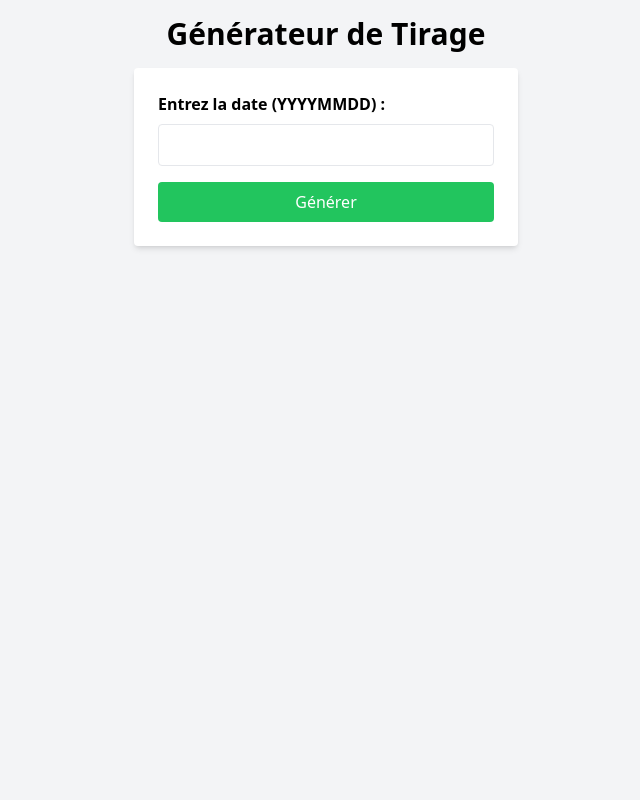
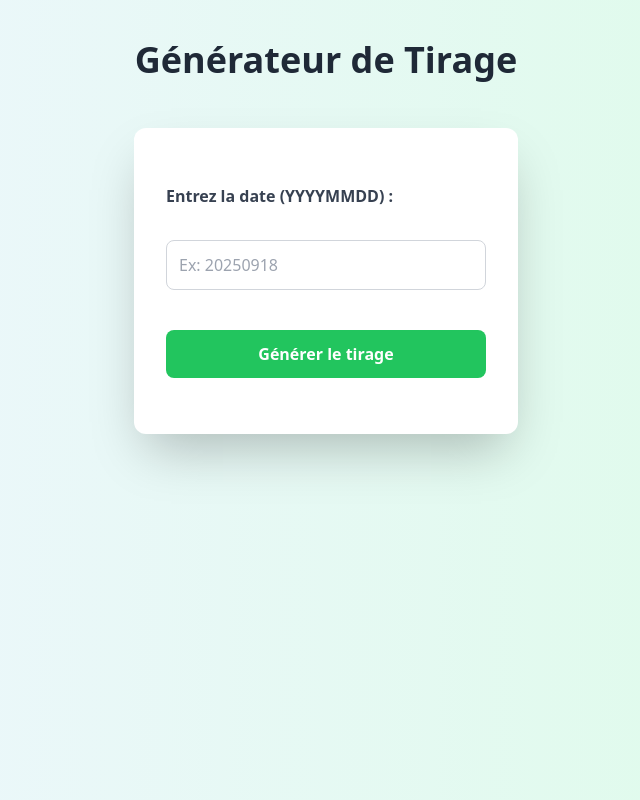
Before and after one commit to Cedrignonsieka/Ida-IES-le-campus, a Python web app: template templates/index.html in a window 1280 px wide. Shown: the whole page, without its empty margins (314-954 px from the left). Run offline with Jinja, Linux system fonts and the light colour scheme; the template is opened without the code that fills it, so the values that code supplies are empty; some libraries are stand-ins or nearby versions.

Commit message:
Update index.html

```diff
--- a/templates/index.html
+++ b/templates/index.html
@@ -6,25 +6,33 @@
   <title>Tirage Loterie</title>
   <script src="https://cdn.tailwindcss.com"></script>
 </head>
-<body class="bg-gray-100 flex flex-col items-center min-h-screen p-4">
-  <h1 class="text-3xl font-bold mb-4 text-center">Générateur de Tirage</h1>
+<body class="bg-gradient-to-r from-blue-50 to-green-100 flex flex-col items-center min-h-screen p-4">
+  <h1 class="text-4xl font-extrabold mb-6 text-center text-gray-800 animate-fadeIn">Générateur de Tirage</h1>
 
-  <form method="post" class="bg-white p-6 rounded shadow-md w-full max-w-sm">
-    <label class="block mb-2 font-semibold">Entrez la date (YYYYMMDD) :</label>
-    <input type="text" name="date_input" class="border rounded w-full p-2 mb-4" required>
-    <button type="submit" class="bg-green-500 text-white px-4 py-2 rounded hover:bg-green-600 w-full">Générer</button>
+  <form method="post" class="bg-white p-8 rounded-xl shadow-2xl w-full max-w-sm transform hover:scale-105 transition-transform duration-300">
+    <label for="date_input" class="block mb-2 font-semibold text-gray-700">Entrez la date (YYYYMMDD) :</label>
+    <input type="text" id="date_input" name="date_input" class="border border-gray-300 rounded-lg w-full p-3 mb-4 focus:ring-2 focus:ring-green-500 focus:border-transparent" placeholder="Ex: 20250918" required>
+    <button type="submit" class="bg-green-500 text-white font-bold py-3 px-6 rounded-lg hover:bg-green-600 transition-colors duration-200 w-full transform hover:-translate-y-1">Générer le tirage</button>
   </form>
 
   {% if error %}
-  <p class="text-red-500 mt-4">{{ error }}</p>
+  <div class="mt-4 p-3 bg-red-100 border border-red-400 text-red-700 rounded-lg w-full max-w-sm text-center animate-shake">{{ error }}</div>
   {% endif %}
 
   {% if tirages %}
-  <div class="mt-6 w-full max-w-md">
+  <div class="mt-8 w-full max-w-md space-y-4">
     {% for t in tirages %}
-    <div class="bg-white p-4 rounded shadow mb-4">
-      <p class="font-semibold">Numéros principaux : <span class="text-blue-600">{{ t.main | join(', ') }}</span></p>
-      <p class="font-semibold">Numéro complémentaire : <span class="text-red-600">{{ t.bonus }}</span></p>
+    <div class="bg-white p-6 rounded-xl shadow-lg border-l-4 border-green-500 animate-slideInUp">
+      <p class="font-bold text-lg text-gray-800">Numéros principaux :
+        <span class="flex flex-wrap gap-2 mt-2">
+          {% for number in t.main %}
+          <span class="bg-blue-600 text-white font-bold rounded-full h-8 w-8 flex items-center justify-center">{{ number }}</span>
+          {% endfor %}
+        </span>
+      </p>
+      <p class="font-bold text-lg text-gray-800 mt-4">Numéro complémentaire :
+        <span class="bg-red-600 text-white font-bold rounded-full h-8 w-8 flex items-center justify-center inline-flex ml-2">{{ t.bonus }}</span>
+      </p>
     </div>
     {% endfor %}
   </div>
```
Lines whose indentation alone changed are shown as unchanged.
